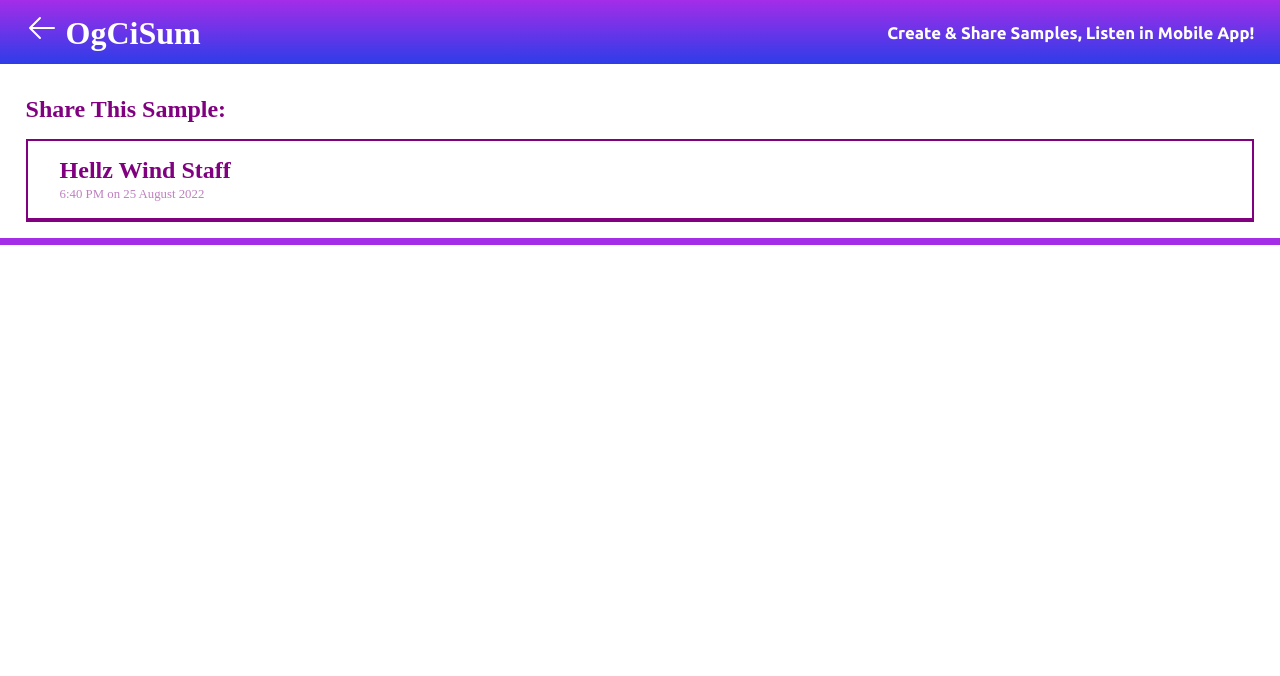
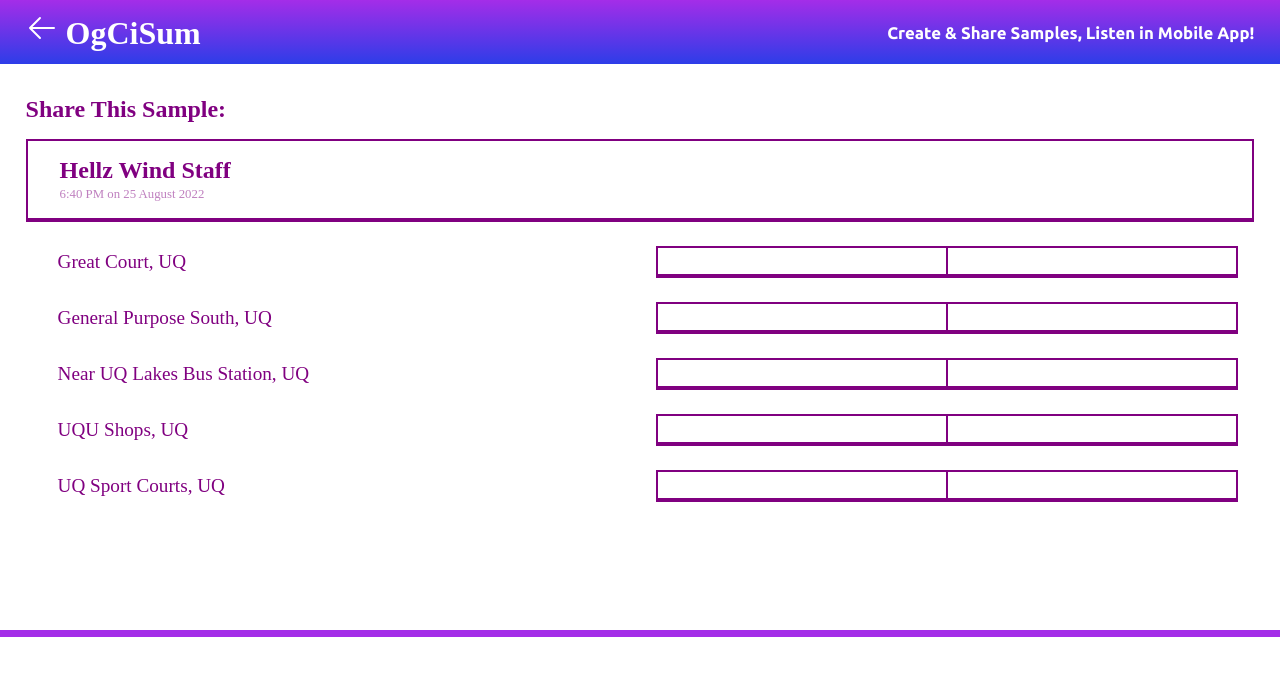
Before and after one commit to Harqua/music-web-app, a React (Create React App) app: page /Share/1 in a window 1280 px wide. Shown: the top 676 px of the page. Built offline with nearby package versions, Linux system fonts and the light colour scheme; no server answers; a web font is replaced by a local one.

Commit message:
fixed edit.js to finally play all selected notes

```diff
--- a/public/styles.css
+++ b/public/styles.css
@@ -234,7 +234,7 @@ time {
 	cursor:pointer;
 }
 
-table {
+#musicTable {
 	border-collapse: collapse;
 	margin-left: 1em;
 	width:100%;
@@ -308,6 +308,46 @@ th {
 	align-items: center;
 }
 
+
+#locationList{
+	margin-bottom: 16vh;
+	padding-left: 2em;
+	padding-right:2em;
+}
+.each-location{
+	display:flex;
+	align-items: center;
+	justify-content: space-between;
+	margin-top: 1.5em;
+	margin-bottom: 1.5em;
+}
+
+.each-location section{
+	font-size: 1.2em;
+}
+.each-location nav{
+	width:50%;
+}
+
+.share-button{
+	color: var(--headerTextColor);
+	background-color: var(--bgColor);
+	font-weight: normal;
+}
+
+.share-button:hover{
+	background-color: var(--fgColorLighter);
+	cursor:pointer;
+}
+
+#shareTable{
+	border-collapse: collapse;
+	margin-left: 1em;
+	width:100%;
+	height: 2em;
+}
+
+
 /* Footer */
 .page-footer {
 
--- a/src/page/App.js
+++ b/src/page/App.js
@@ -5,7 +5,7 @@ import Template from "../components/Template";
 
 
 
-function Sample({ id, title, created }) {
+function Sample({ id, title, created, type, notes }) {
 
   return (
     <div className="page-content">
--- a/src/page/Edit.js
+++ b/src/page/Edit.js
@@ -25,6 +25,7 @@ export default function Edit() {
   const handleClickPreview = (event) => {
     toneObject.start()
     toneTransport.stop()
+    toneTransport.cancel();
     if (previewing) {
       setPreviewing(false);
     }
@@ -58,7 +59,7 @@ export default function Edit() {
           <form onSubmit={handleClickSave}>
             <input type="text" name="title" id="sampleTitle" defaultValue={editSample.title} onChange={saveOnChange}></input>
             <nav className="sample-edit-button">
-              <button onClick={handleClickPreview} className="content-button">{previewing ? "Stop Previewing" : "Preview"}</button>
+              <Preview handleClickPreview={handleClickPreview} previewing={previewing}/>
               <button type="submit" className="content-button2">Save</button>
             </nav>
           </form>
@@ -70,12 +71,16 @@ export default function Edit() {
   );
 }
 
+export function Preview({handleClickPreview, previewing}){
+  return <button onClick={handleClickPreview} className="content-button">{previewing ? "Stop Previewing" : "Preview"}</button>
+
+}
 
 function InstrumentType({ instrument, setInstrument, handleClickInstrument }) {
   return (
     <div id="instrumentType">
       <b>Type</b>
-      <table>
+      <table id="musicTable">
         <tbody>
           <tr>
             <th className={`music-button ${instrument === "piano" && `active`}`} onClick={() => handleClickInstrument("piano")}>Piano</th>
@@ -178,15 +183,15 @@ function Sequencer({ note, sampleNotes, setSampleNotes, previewing, setPreviewin
   }
   useEffect(() => {
 
-    toneParts.forEach(tonePart => tonePart.clear());
-    toneTransport.cancel();
+    // toneParts.forEach(tonePart => tonePart.clear());
+    // toneTransport.cancel();
 
     const sequenceFilter = sequence.filter(bar => findNotes[note][bar.barID-1])
 
     sequenceFilter.forEach(bar => {
       // toneParts.forEach(tonePart => {
       //   tonePart.add((bar.barID - 1) / 4, `${note}3`)});
-      console.log(bar.barID-1)
+
       if (instrument==="piano"){
         pianoTonePart.add((bar.barID - 1) / 4, `${note}3`);
       }
--- a/src/page/Share.js
+++ b/src/page/Share.js
@@ -2,6 +2,8 @@ import { useParams } from "react-router-dom";
 // import { useState } from "react";
 import { initialSample } from "../data/sample";
 import Template from "../components/Template";
+
+const uqLocations = ["Great Court, UQ", "General Purpose South, UQ", "Near UQ Lakes Bus Station, UQ", "UQU Shops, UQ", "UQ Sport Courts, UQ"]
 
 export default function Share() {
   let { id } = useParams();
@@ -11,7 +13,7 @@ export default function Share() {
 
   return (
     <Template title="Share This Sample:">
-      <div className="page-content" id = "shareTitle">
+      <div className="page-content" id="shareTitle">
         <section className="share-title">
           <h3>{title}</h3>
           <time>{created}</time>
@@ -20,6 +22,31 @@ export default function Share() {
           <button className="content-button">Preview</button>
         </nav>
       </div>
+      <div id="locationList">
+        <Location />
+      </div>
     </Template>
   );
 }
+
+function Location() {
+  return (
+    uqLocations.map(location =>
+      <div className="each-location">
+        <section>
+          {location}
+        </section>
+        <nav>
+          <table id="shareTable">
+            <tbody>
+              <tr>
+                <th className={`share-button`}>Shared</th>
+                <th className={`share-button`}>Not Shared</th>
+              </tr>
+            </tbody>
+          </table>
+        </nav>
+      </div>
+    )
+  )
+}
```
